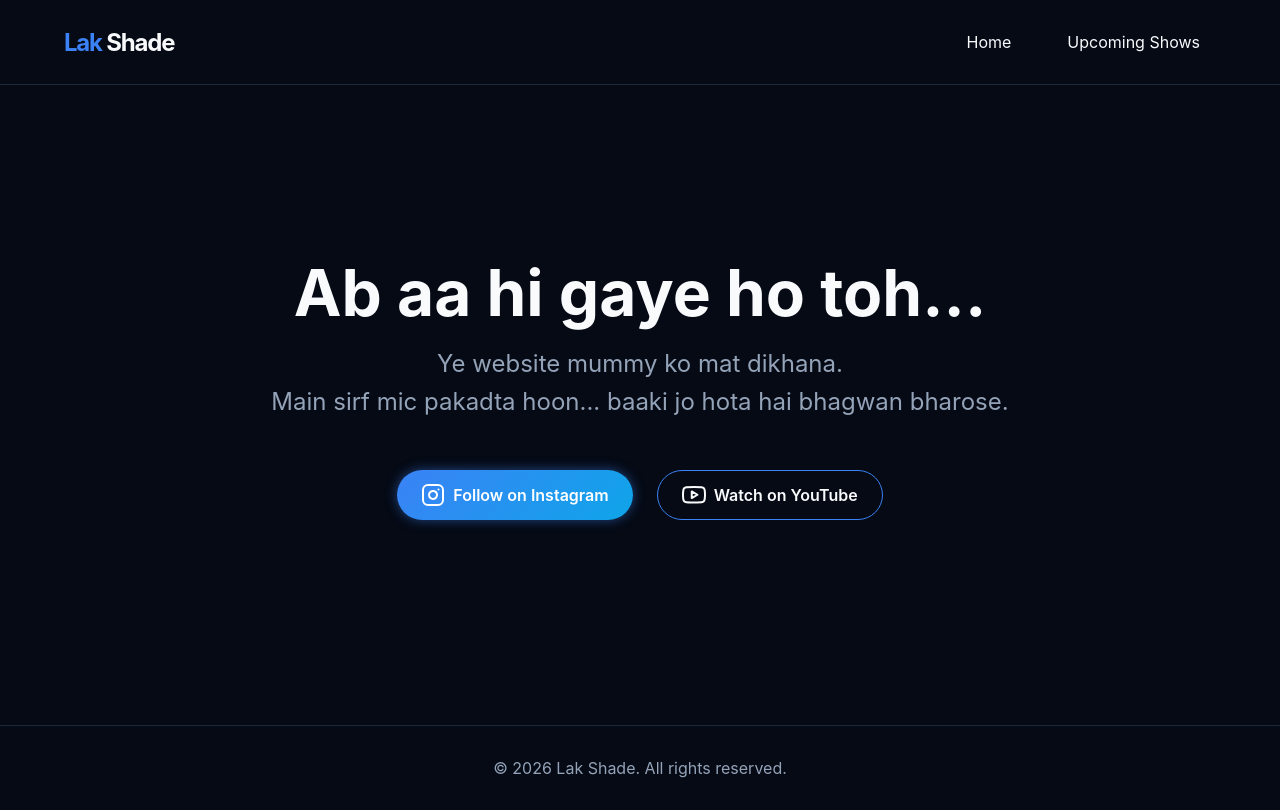
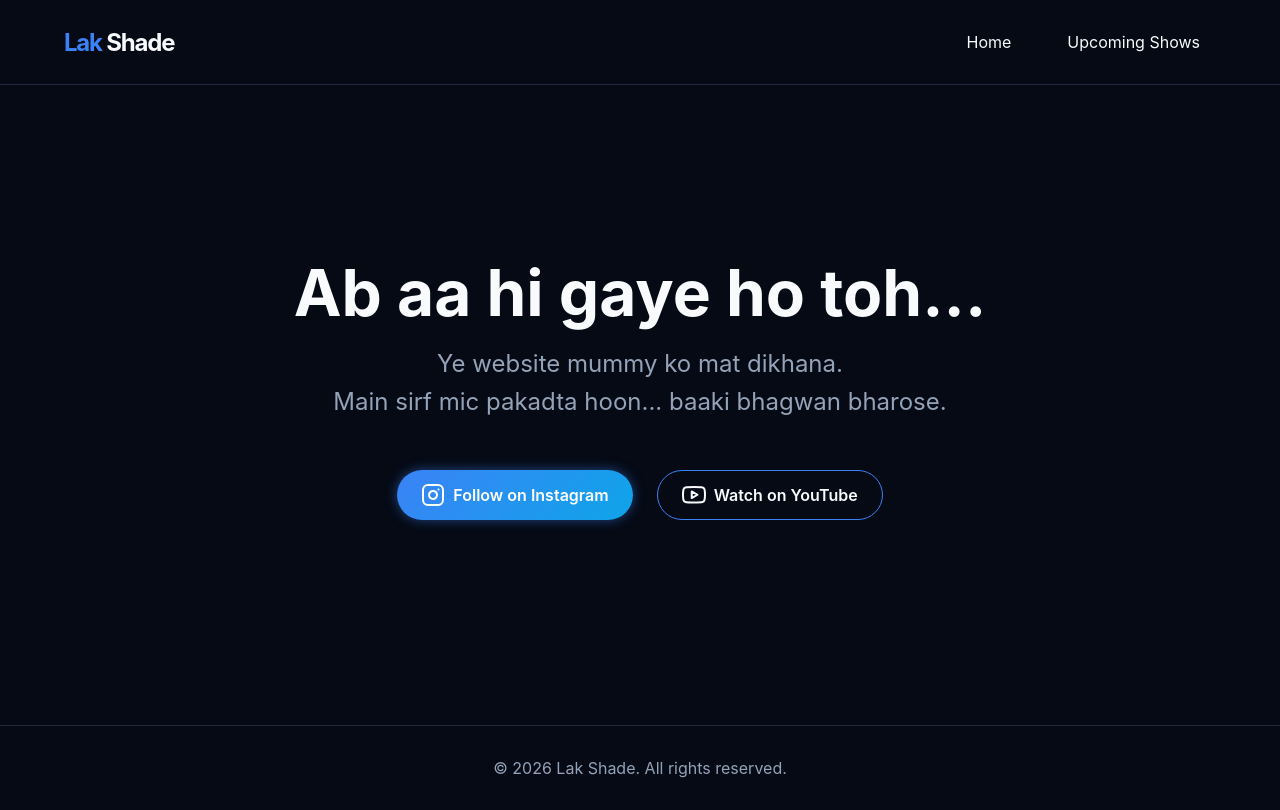
Before and after one commit to DIOXIDEHERE/lakshadecomic, a Next.js app: page / in a window 1280 px wide. Built offline with nearby package versions, Linux system fonts and the light colour scheme.

Commit message:
Shorten description phrase

```diff
--- a/src/app/page.tsx
+++ b/src/app/page.tsx
@@ -9,7 +9,7 @@ export default function Home() {
 
       <p style={{ fontSize: "1.5rem", color: "var(--color-text-muted)", maxWidth: "800px", margin: "0 auto 3rem auto", lineHeight: 1.6 }}>
         Ye website mummy ko mat dikhana. <br/>
-        Main sirf mic pakadta hoon... baaki jo hota hai bhagwan bharose.
+        Main sirf mic pakadta hoon... baaki bhagwan bharose.
       </p>
 
       <div style={{ display: "flex", gap: "1.5rem", flexWrap: "wrap", justifyContent: "center" }}>
```
